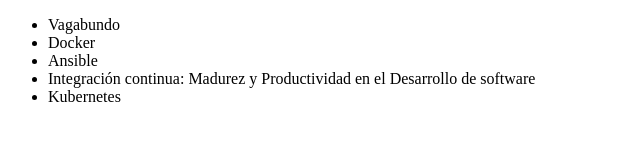
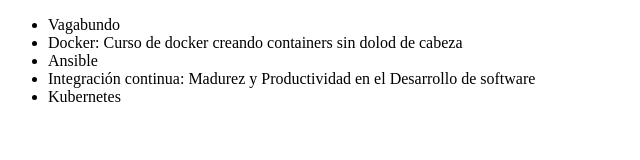
Before and after one commit to LaureanoC/alura-git, a plain HTML site: page index.html in a window 1280 px wide. Shown: the whole page, without its empty margins (0-640 px from the left). Drawn offline with Linux system fonts and the light colour scheme.

Commit message:
Cambiando docker

```diff
--- a/index.html
+++ b/index.html
@@ -11,7 +11,7 @@
 
     <ul>
         <li> Vagabundo </li>
-        <li> Docker </li>
+        <li> Docker: Curso de docker creando containers sin dolod de cabeza</li>
         <li> Ansible </li>
         <li> Integración continua: Madurez y Productividad en el Desarrollo de software</li>
         <li>Kubernetes</li>
```
